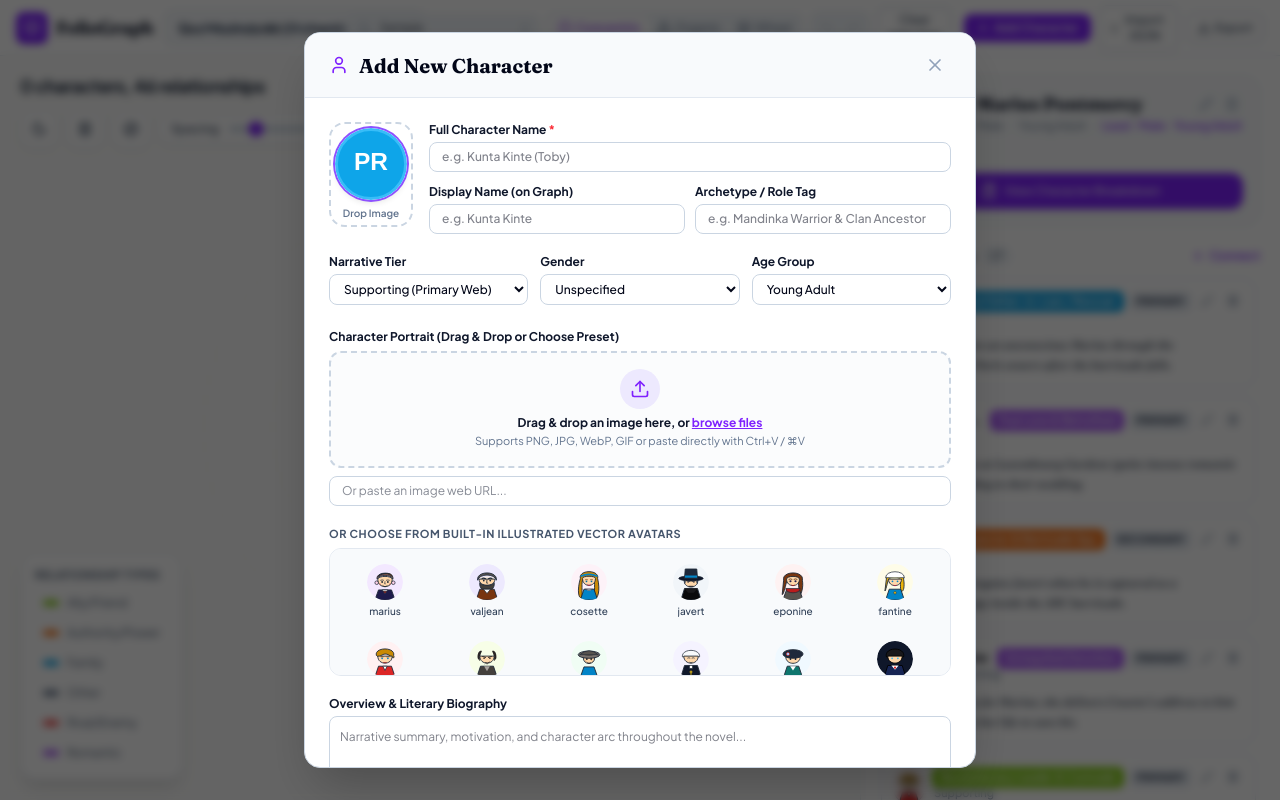
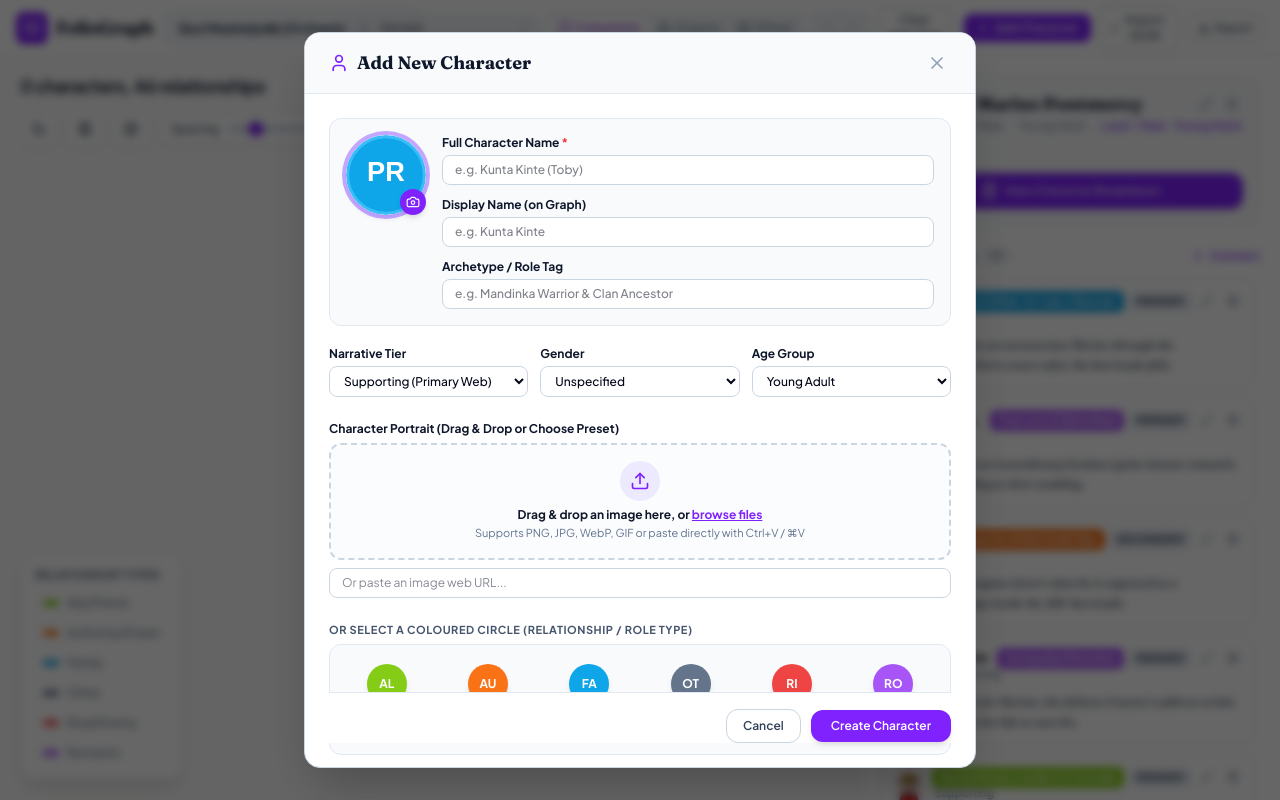
Before and after one commit to 38682470/FolioGraph-Character-Map-App, a React (Vite) app: page / in a window 1280 px wide. Both pictures are taken after typing "Sample" into the empty fields and a click on the button "Add Character". Built offline with nearby package versions, Linux system fonts and the light colour scheme.

Commit message:
Enhance CharacterEditModal with color presets and styles
Updated CharacterEditModal to include color circle presets and improved styling for various elements.

```diff
--- a/src/components/CharacterEditModal.tsx
+++ b/src/components/CharacterEditModal.tsx
@@ -1,7 +1,7 @@
 import React, { useState, useRef } from 'react';
 import { Character, CharacterTier, CharacterGender } from '../types';
-import { AVATAR_PRESETS, getCharacterAvatar } from '../data/avatarPresets';
-import { X, User, Upload, Image as ImageIcon, Camera, Trash2, CheckCircle2 } from 'lucide-react';
+import { AVATAR_PRESETS, COLOR_CIRCLE_PRESETS, getCharacterAvatar, getInitials } from '../data/avatarPresets';
+import { X, User, Upload, Image as ImageIcon, Camera, Trash2, CheckCircle2, Check } from 'lucide-react';
 
 interface CharacterEditModalProps {
   initialCharacter: Character | null; // null for new character
@@ -159,25 +159,48 @@ export const CharacterEditModal: React.FC<CharacterEditModalProps> = ({
       >
         {/* Header */}
         <div
-          className={`px-6 py-4 border-b flex items-center justify-between ${
+          className={`px-6 py-4 border-b flex items-center justify-between gap-3 ${
             isDarkMode ? 'border-slate-800 bg-slate-900' : 'border-slate-200 bg-slate-50'
           }`}
         >
-          <div className="flex items-center gap-2.5">
+          <div className="flex items-center gap-2">
             <User className="w-5 h-5 text-violet-600 dark:text-violet-400" />
-            <h2 className="font-serif font-extrabold text-xl leading-tight text-slate-950 dark:text-white">
+            <h2 className="font-serif font-bold text-lg text-slate-900 dark:text-white">
               {isEditing ? `Edit ${initialCharacter.displayName}` : 'Add New Character'}
             </h2>
           </div>
           <button
             onClick={onClose}
-            className="p-1.5 rounded-lg text-slate-400 hover:text-slate-900 dark:hover:text-white hover:bg-slate-200 dark:hover:bg-slate-800 transition-colors"
+            className="p-1 rounded-lg text-slate-400 hover:text-slate-600 dark:hover:text-slate-200 hover:bg-slate-200 dark:hover:bg-slate-800 transition-colors"
           >
             <X className="w-5 h-5" />
           </button>
         </div>
 
-        {/* Hidden File Picker Input */}
+        {/* Form Body */}
+        <form onSubmit={handleSave} className="flex-1 overflow-y-auto p-6 space-y-4">
+          {/* Identity & Portrait Preview */}
+          <div
+            className={`p-4 rounded-xl border ${
+              isDarkMode ? 'bg-slate-800/40 border-slate-700/80' : 'bg-slate-50 border-slate-200'
+            }`}
+          >
+            <div className="flex items-start gap-4">
+              {/* Live Avatar Preview */}
+              <div className="relative group shrink-0">
+                <img
+                  src={previewAvatar}
+                  alt={displayName || fullName || 'Preview'}
+                  className="w-20 h-20 rounded-full object-cover ring-4 ring-violet-500/50 shadow-md bg-white dark:bg-slate-800"
+                />
+                <button
+                  type="button"
+                  onClick={() => fileInputRef.current?.click()}
+                  title="Upload portrait photo"
+                  className="absolute bottom-0 right-0 p-1.5 rounded-full bg-violet-600 text-white shadow-md hover:bg-violet-700 transition-transform active:scale-95"
+                >
+                  <Camera className="w-3.5 h-3.5" />
+                </button>
                 <input
                   ref={fileInputRef}
                   type="file"
@@ -185,48 +208,10 @@ export const CharacterEditModal: React.FC<CharacterEditModalProps> = ({
                   onChange={handlePhotoUpload}
                   className="hidden"
                 />
-
-        {/* Form Body */}
-        <form onSubmit={handleSave} className="flex-1 overflow-y-auto p-6 space-y-4">
-          {/* Top Row: Interactive Drop-Avatar Node Preview + Name Fields */}
-          <div className="flex items-start gap-4">
-            {/* Interactive Node Avatar Drop Target */}
-            <div
-              onDragOver={handleDragOver}
-              onDragLeave={handleDragLeave}
-              onDrop={handleDrop}
-              onClick={() => fileInputRef.current?.click()}
-              title="Click or drag an image here to populate this character node"
-              className={`group relative flex flex-col items-center gap-1.5 shrink-0 cursor-pointer p-1 rounded-2xl border-2 transition-all ${
-                isDragging
-                  ? 'border-violet-500 bg-violet-100/60 dark:bg-violet-950/60 scale-105 shadow-lg'
-                  : 'border-dashed border-slate-300 dark:border-slate-700 hover:border-violet-400 hover:bg-slate-50 dark:hover:bg-slate-800/40'
-              }`}
-            >
-              <div className="relative">
-                <img
-                  src={previewAvatar}
-                  alt="Avatar preview"
-                  className="w-18 h-18 rounded-full object-cover ring-2 ring-violet-500 shadow-md bg-slate-100 dark:bg-slate-800 transition-transform group-hover:scale-[1.02]"
-                />
-                <div className="absolute inset-0 rounded-full bg-black/40 opacity-0 group-hover:opacity-100 transition-opacity flex items-center justify-center text-white">
-                  <Camera className="w-6 h-6" />
-                </div>
-                {isCustomImageActive && (
-                  <div
-                    title="Custom portrait loaded"
-                    className="absolute -bottom-1 -right-1 bg-emerald-500 text-white p-1 rounded-full shadow-xs"
-                  >
-                    <CheckCircle2 className="w-3.5 h-3.5" />
-                  </div>
-                )}
-              </div>
-              <span className="text-[10px] font-semibold text-slate-500 dark:text-slate-400 group-hover:text-violet-600 dark:group-hover:text-violet-400 transition-colors">
-                {isDragging ? 'Drop Image Here!' : 'Drop Image'}
-              </span>
               </div>
 
-            <div className="flex-1 space-y-3">
+              {/* Name & Role Inputs */}
+              <div className="flex-1 space-y-3 min-w-0">
                 <div>
                   <label className="block text-xs font-bold mb-1 text-slate-900 dark:text-slate-200">
                     Full Character Name <span className="text-red-500">*</span>
@@ -245,7 +230,6 @@ export const CharacterEditModal: React.FC<CharacterEditModalProps> = ({
                   />
                 </div>
 
-              <div className="grid grid-cols-2 gap-2.5">
                 <div>
                   <label className="block text-xs font-bold mb-1 text-slate-900 dark:text-slate-200">
                     Display Name (on Graph)
@@ -421,6 +405,55 @@ export const CharacterEditModal: React.FC<CharacterEditModalProps> = ({
             </div>
           </div>
 
+          {/* 6 Coloured Circles Matching Relationship Types */}
+          <div className="pt-2">
+            <div className="flex items-center justify-between mb-1.5">
+              <label className="block text-[11px] font-bold uppercase tracking-wider text-slate-600 dark:text-slate-400">
+                Or Select a Coloured Circle (Relationship / Role Type)
+              </label>
+              {avatarPreset?.startsWith('color_') && !avatarUrl && (
+                <span className="text-[10px] font-semibold text-violet-600 dark:text-violet-400">
+                  {COLOR_CIRCLE_PRESETS.find(p => p.id === avatarPreset)?.label} selected
+                </span>
+              )}
+            </div>
+            <div className="grid grid-cols-3 sm:grid-cols-6 gap-2 p-2.5 rounded-xl border border-slate-200 dark:border-slate-800 bg-slate-50 dark:bg-slate-950/40">
+              {COLOR_CIRCLE_PRESETS.map(preset => {
+                const isSelected = avatarPreset === preset.id && !avatarUrl;
+                const initials = getInitials(displayName || fullName || preset.label.slice(0, 2));
+                return (
+                  <button
+                    type="button"
+                    key={preset.id}
+                    onClick={() => {
+                      setAvatarPreset(preset.id);
+                      setAvatarUrl('');
+                    }}
+                    className={`p-2 rounded-xl border flex flex-col items-center gap-1.5 transition-all text-center cursor-pointer ${
+                      isSelected
+                        ? 'border-violet-600 bg-violet-100/70 dark:bg-violet-950/80 ring-2 ring-violet-500 shadow-sm scale-[1.02]'
+                        : 'border-transparent hover:bg-slate-200/60 dark:hover:bg-slate-800'
+                    }`}
+                  >
+                    <div
+                      className="w-10 h-10 rounded-full flex items-center justify-center text-white font-bold text-xs shadow-md transition-transform relative"
+                      style={{ backgroundColor: preset.color }}
+                    >
+                      {isSelected ? (
+                        <Check className="w-5 h-5 text-white drop-shadow-sm stroke-[3]" />
+                      ) : (
+                        <span>{initials}</span>
+                      )}
+                    </div>
+                    <span className="text-[10px] font-semibold leading-tight text-slate-700 dark:text-slate-200">
+                      {preset.label}
+                    </span>
+                  </button>
+                );
+              })}
+            </div>
+          </div>
+
           {/* Vector Presets Gallery */}
           <div className="pt-1">
             <label className="block text-[11px] font-bold uppercase tracking-wider text-slate-600 dark:text-slate-400 mb-1.5">
@@ -479,8 +512,8 @@ export const CharacterEditModal: React.FC<CharacterEditModalProps> = ({
                 Historical Context & Themes
               </label>
               <textarea
-                rows={2}
-                placeholder="Social commentary, historical significance, philosophical role..."
+                rows={3}
+                placeholder="Real history connections, social status, period notes..."
                 value={historicalNotes}
                 onChange={e => setHistoricalNotes(e.target.value)}
                 className={`w-full p-2 rounded-lg text-xs border focus:outline-none focus:ring-2 focus:ring-violet-500 resize-none ${
@@ -493,11 +526,11 @@ export const CharacterEditModal: React.FC<CharacterEditModalProps> = ({
 
             <div>
               <label className="block text-xs font-bold mb-1 text-slate-900 dark:text-slate-200">
-                Famous Quotes (one per line)
+                Memorable Quotes (1 per line)
               </label>
               <textarea
-                rows={2}
-                placeholder="Famous lines or quotes from the book..."
+                rows={3}
+                placeholder="Add quotes..."
                 value={quotesText}
                 onChange={e => setQuotesText(e.target.value)}
                 className={`w-full p-2 rounded-lg text-xs border focus:outline-none focus:ring-2 focus:ring-violet-500 resize-none ${
@@ -509,22 +542,26 @@ export const CharacterEditModal: React.FC<CharacterEditModalProps> = ({
             </div>
           </div>
 
-          {/* Footer Submit Buttons */}
+          {/* Form Actions */}
           <div
-            className={`pt-4 border-t flex items-center justify-end gap-2 ${
-              isDarkMode ? 'border-slate-800' : 'border-slate-200'
+            className={`pt-4 border-t flex items-center justify-end gap-2.5 sticky bottom-0 ${
+              isDarkMode ? 'border-slate-800 bg-slate-900' : 'border-slate-200 bg-white'
             }`}
           >
             <button
               type="button"
               onClick={onClose}
-              className="px-4 py-2 rounded-xl text-xs font-bold border border-slate-300 dark:border-slate-700 text-slate-700 dark:text-slate-300 hover:bg-slate-100 dark:hover:bg-slate-800 transition-colors"
+              className={`px-4 py-2 rounded-xl text-xs font-semibold border transition-colors ${
+                isDarkMode
+                  ? 'border-slate-700 text-slate-300 hover:bg-slate-800'
+                  : 'border-slate-300 text-slate-700 hover:bg-slate-100'
+              }`}
             >
               Cancel
             </button>
             <button
               type="submit"
-              className="px-5 py-2 rounded-xl text-xs font-bold bg-violet-600 hover:bg-violet-700 text-white shadow-sm transition-colors"
+              className="px-5 py-2 rounded-xl text-xs font-semibold bg-violet-600 hover:bg-violet-700 text-white shadow-md active:scale-95 transition-all"
             >
               {isEditing ? 'Save Changes' : 'Create Character'}
             </button>
```
Lines whose indentation alone changed are shown as unchanged.
